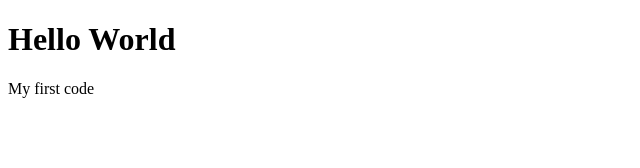
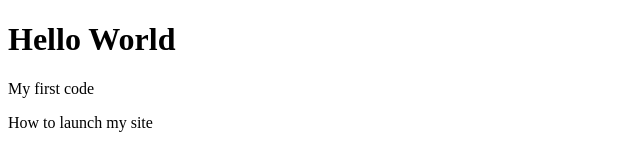
Before and after one commit to savy00713/myfirstfile, a plain HTML site: page index.html in a window 1280 px wide. Shown: the whole page, without its empty margins (0-640 px from the left). Drawn offline with Linux system fonts and the light colour scheme.

Commit message:
firstcode
1

```diff
--- a/index.html
+++ b/index.html
@@ -15,6 +15,7 @@
     <body>
         <h1>Hello World</h1>
         <p> My first code </p>
+        <p> How to launch my site </p>
 
 
         <script src="" async defer></script>
```
